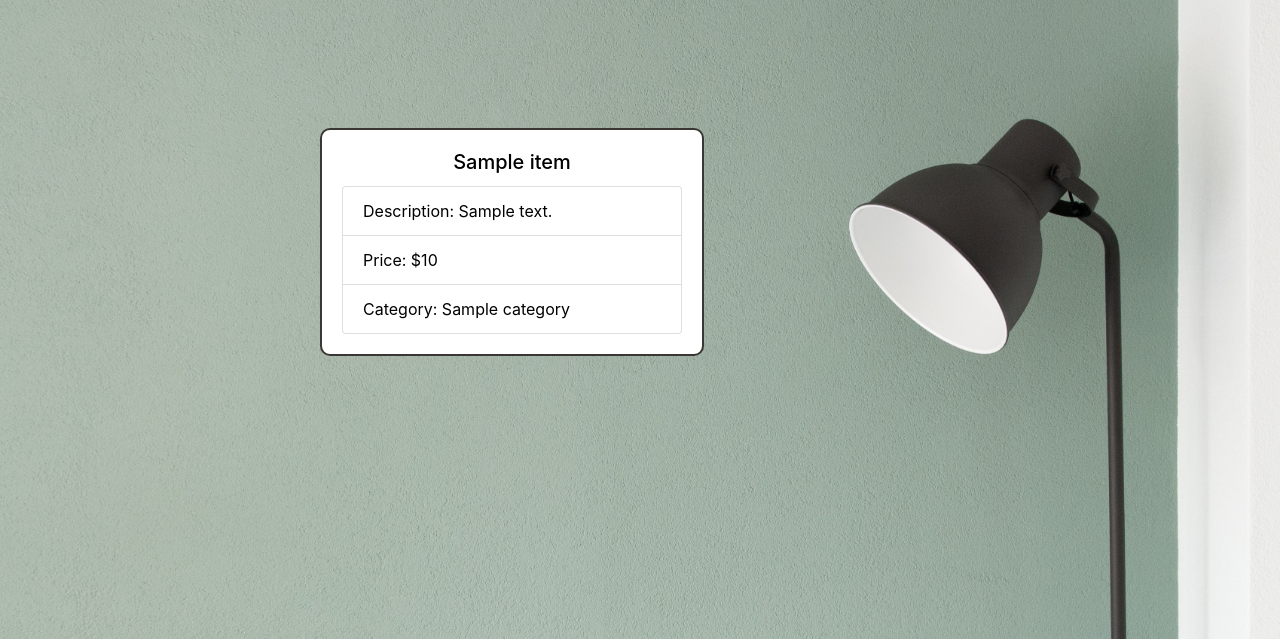
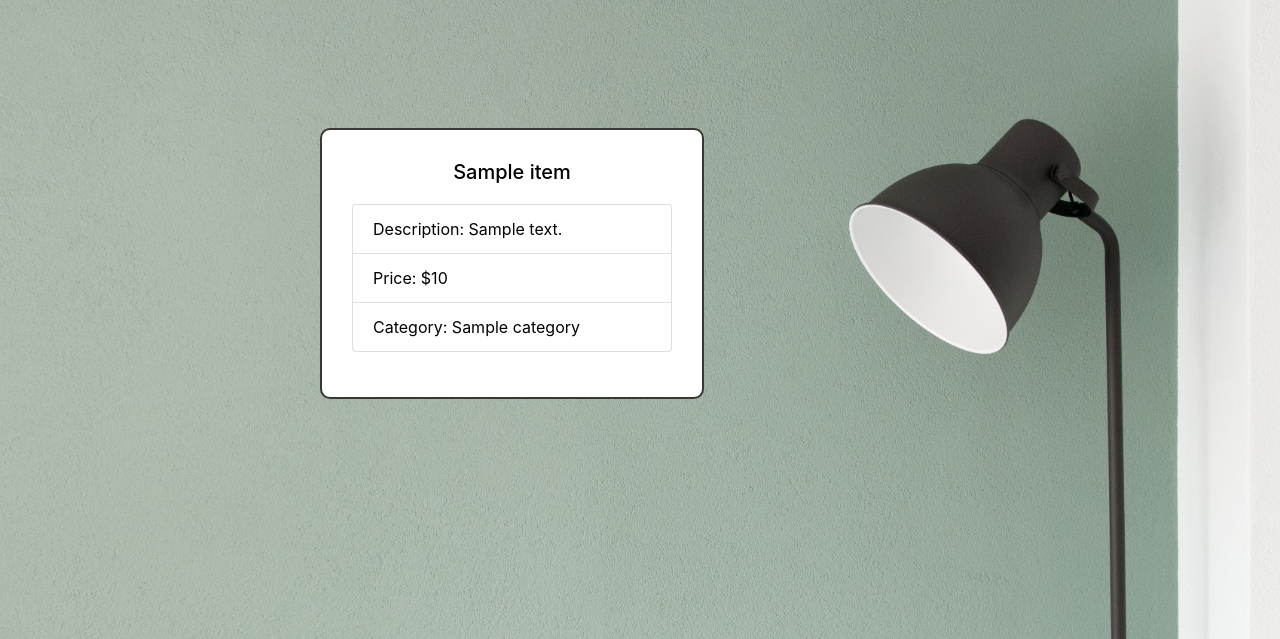
Before and after one commit to marinak6/UVA-furniture, a Django app: template web/frontend/templates/item_details.html in a window 1280 px wide. Shown: the part 56-695 px from the top of the page. Run offline with Django 3.2, Linux system fonts and the light colour scheme; the template is opened without the code that fills it: most values are stand-ins (such as "Sample title", 1, 10 or a date in 2020); some libraries are stand-ins or nearby versions.

Commit message:
Add more styling to item card

```diff
--- a/web/frontend/static/css/style.css
+++ b/web/frontend/static/css/style.css
@@ -48,24 +48,23 @@
   color: black;
   margin: 0 auto;
   float: none;
-  margin-right: 50%;
-  margin-top: 10%;
-  width: 25%;
-}
-
-#item-card {
-  color: black;
-  margin: 0 auto;
-  float: none;
   margin-right: 45%;
   margin-top: 10%;
   width: 30%;
+  padding-bottom: 25px;
+  padding-right: 10px;
+  padding-left: 10px;
   border: 2px solid #3a3633;
   border-radius: 10px;
 }
 
 #item-card-title{
   text-align: center;
+  margin: 10px;
+}
+
+#item-card-body{
+  margin-top: 20px;
 }
 
 /* Newest items */
--- a/web/frontend/templates/item_details.html
+++ b/web/frontend/templates/item_details.html
@@ -6,7 +6,7 @@
         <div class = "card" id = "item-card">
             <div class="card-body">
                 <h5 class="card-title" id = "item-card-title"> {{item.name}}</h5>
-                <div class="card-text">
+                <div class="card-text" id = "item-card-body">
                     <ul class="list-group">
                         <li class="list-group-item">Description: {{item.description}}</li>
                         <li class="list-group-item">Price: ${{item.price}}</li>
```
